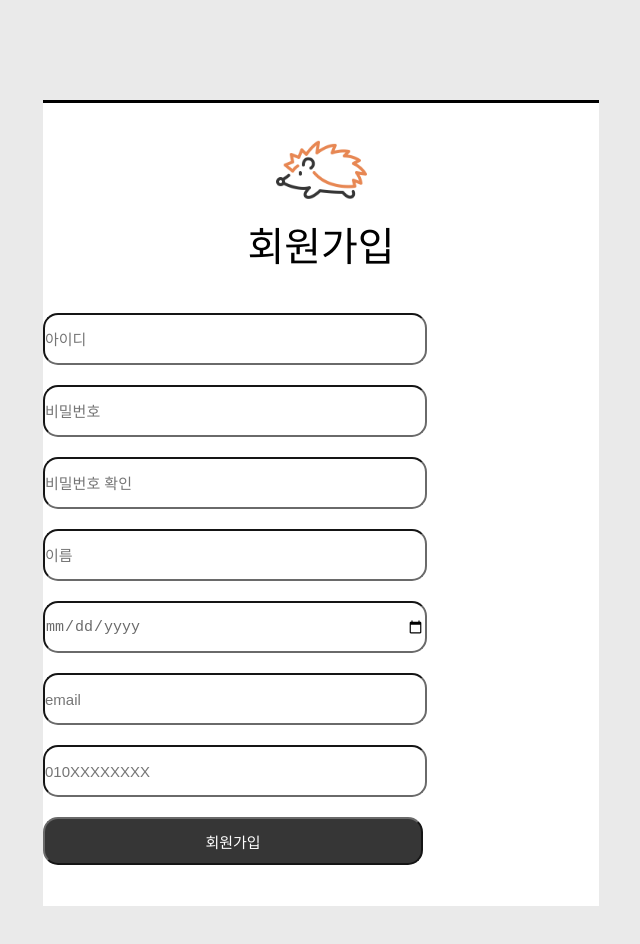
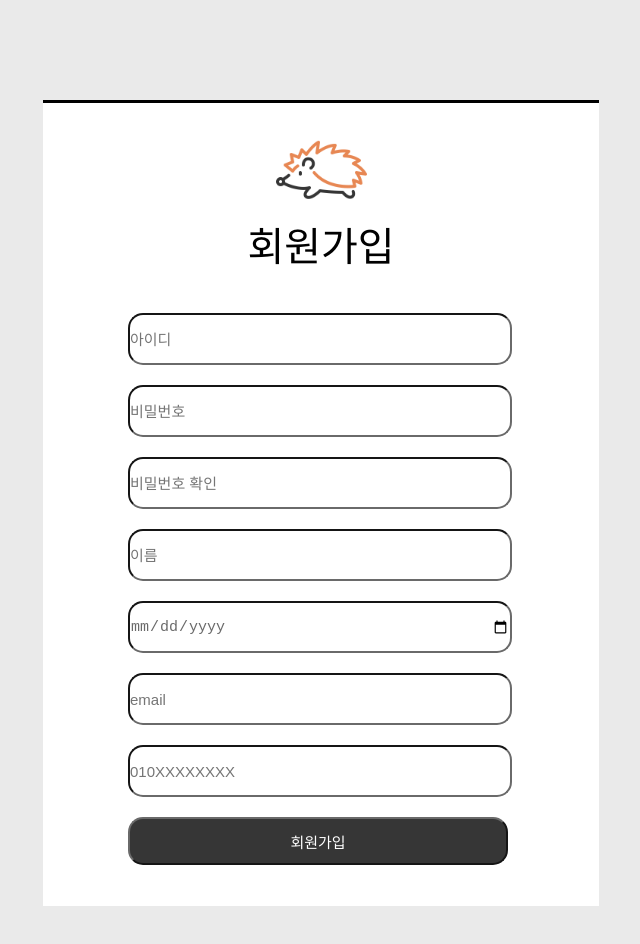
Before and after one commit to yujin1875/Goseumdochi-official, a React (Create React App) app in the folder src/main/fronted/: page /membership in a window 1280 px wide. Shown: the top 944 px of the page, without its empty margins (319-959 px from the left). Built offline with nearby package versions, Linux system fonts and the light colour scheme.

Commit message:
#edit membership

```diff
--- a/src/main/fronted/src/components/membership.js
+++ b/src/main/fronted/src/components/membership.js
@@ -55,6 +55,7 @@ function App2() {
                         type="text"
                         name="studentId"
                         value={inputs.studentId}
+                        id="membership_buttons"
                         onChange={handleChange}
                         placeholder="아이디"
                         required
@@ -63,6 +64,7 @@ function App2() {
                         type="password"
                         name="studentPassword"
                         value={inputs.studentPassword}
+                        id="membership_buttons"
                         onChange={handleChange}
                         onChange={handleChange}
                         placeholder="비밀번호"
@@ -72,6 +74,7 @@ function App2() {
                         type="password"
                         name="confirmPassword"
                         value={inputs.confirmPassword}
+                        id="membership_buttons"
                         onChange={handleChange}
                         placeholder="비밀번호 확인"
                         required
@@ -80,6 +83,7 @@ function App2() {
                         type="text"
                         name="studentName"
                         value={inputs.studentName}
+                        id="membership_buttons"
                         onChange={handleChange}
                         placeholder="이름"
                         required
@@ -88,6 +92,7 @@ function App2() {
                         type="date"
                         name="studentBirthDate"
                         value={inputs.studentBirthDate}
+                        id="membership_buttons"
                         onChange={handleChange}
                         placeholder="출생연도"
                         required
@@ -96,6 +101,7 @@ function App2() {
                         type="text"
                         name="studentEmail"
                         value={inputs.studentEmail}
+                        id="membership_buttons"
                         onChange={handleChange}
                         placeholder="email"
                         required
@@ -104,6 +110,7 @@ function App2() {
                         type="text"
                         name="studentPhoneNumber"
                         value={inputs.studentPhoneNumber}
+                        id="membership_buttons"
                         onChange={handleChange}
                         placeholder="010XXXXXXXX"
                         required
--- a/src/main/fronted/src/css/membership.css
+++ b/src/main/fronted/src/css/membership.css
@@ -36,12 +36,12 @@ hr{
     margin:auto;
 }
 
-#membership_write_buttons>input{
-    display:block;
+#membership_write_buttons>#membership_buttons{
     width: 380px;
     height: 48px;
     background-color: #FFFFFF;
     margin:10px auto;
+    margin-left:85px;
     border-color: #6A6A6A;
     border-radius: 15px;
 
@@ -57,6 +57,7 @@ hr{
     height: 48px;
     background-color: #363636;
     margin:10px auto;
+    margin-left:85px;
     border-color: #6A6A6A;
     border-radius: 15px;
 
```
